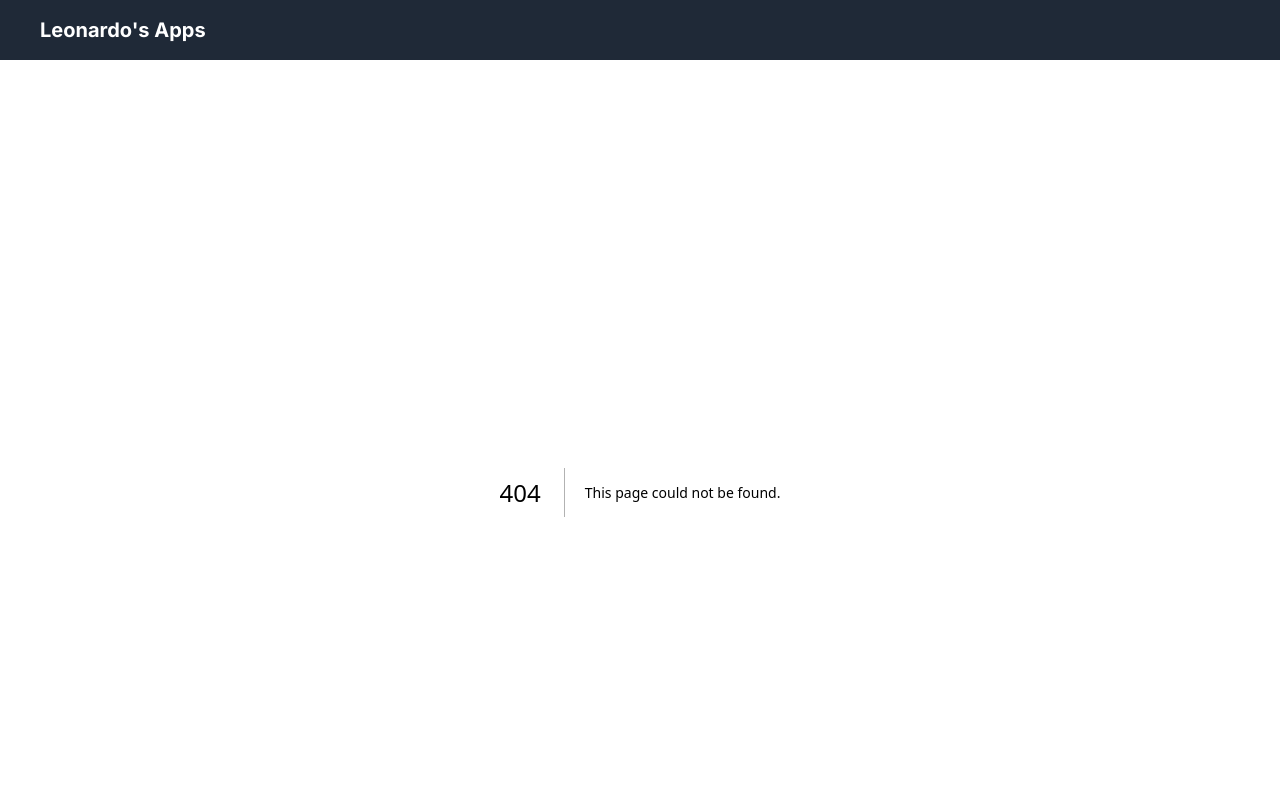
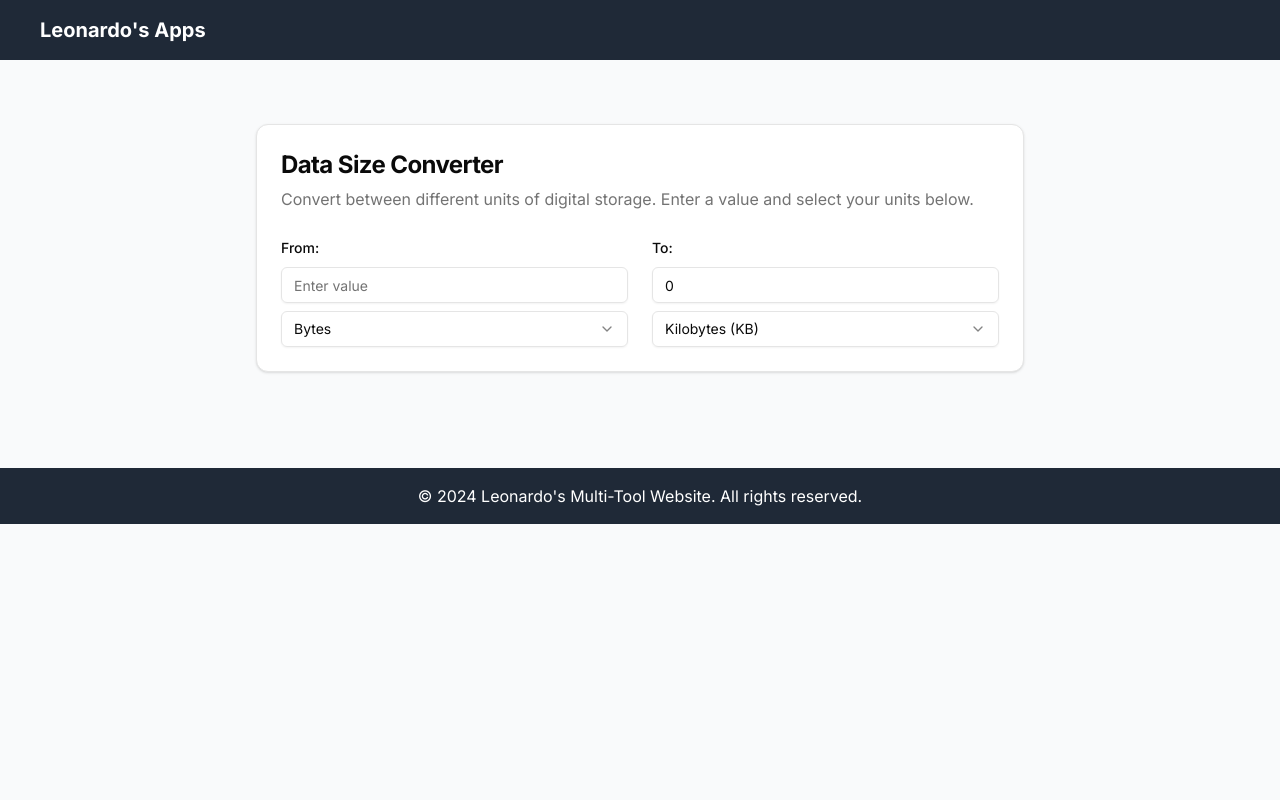
Before and after one commit to Tuanyk/leoapps, a Next.js app: page /tools/data-size-converter in a window 1280 px wide. Before the commit this address had no page. Shown: the top 800 px of the page. Built offline with nearby package versions, Linux system fonts and the light colour scheme.

Commit message:
1733998980

```diff
--- a/app/page.tsx
+++ b/app/page.tsx
@@ -27,6 +27,8 @@ export default function Home() {
         <ToolCard href="/tools/text-compare" title="Text Diff Tool" description="Compare Two Versions of Text" />
         <ToolCard href="/tools/json-formatter" title="JSON Formatter" description="Online JSON Beautifier Tool" />
         <ToolCard href="/tools/json-validator" title="JSON Validator" description="Online JSON Validator Tool" />
+        <ToolCard href="/tools/length-converter" title="Length Converter" description="Online Unit Conversion Tool" />
+        <ToolCard href="/tools/data-size-converter" title="Data Size Converter" description="Online Storage Unit Conversion Tool" />
       </div>
     </div>
   )
--- /dev/null
+++ b/app/tools/data-size-converter/data-size-converter.tsx
@@ -0,0 +1,86 @@
+'use client'
+
+import { useState } from 'react'
+import { Card, CardContent, CardHeader, CardTitle } from '@/components/ui/card'
+import { Label } from '@/components/ui/label'
+import { Input } from '@/components/ui/input'
+import {
+  Select,
+  SelectContent,
+  SelectItem,
+  SelectTrigger,
+  SelectValue,
+} from '@/components/ui/select'
+import { units, convert, type Unit } from './utils'
+
+export default function DataSizeConverter() {
+  const [value, setValue] = useState<string>('')
+  const [fromUnit, setFromUnit] = useState<Unit>(units[0])
+  const [toUnit, setToUnit] = useState<Unit>(units[1])
+
+  const result = value ? convert(parseFloat(value), fromUnit, toUnit).toFixed(8) : '0'
+
+  return (
+    <Card className="w-full max-w-3xl mx-auto">
+      <CardHeader>
+        <CardTitle className="text-2xl font-bold">Data Size Converter</CardTitle>
+        <p className="text-muted-foreground">
+          Convert between different units of digital storage. Enter a value and select your units below.
+        </p>
+      </CardHeader>
+      <CardContent className="space-y-6">
+        <div className="grid gap-6 md:grid-cols-2">
+          <div className="space-y-2">
+            <Label htmlFor="fromValue">From:</Label>
+            <Input
+              id="fromValue"
+              type="number"
+              placeholder="Enter value"
+              value={value}
+              onChange={(e) => setValue(e.target.value)}
+            />
+            <Select
+              value={fromUnit.name}
+              onValueChange={(value) => setFromUnit(units.find((u) => u.name === value) || units[0])}
+            >
+              <SelectTrigger>
+                <SelectValue placeholder="Select unit" />
+              </SelectTrigger>
+              <SelectContent>
+                {units.map((unit) => (
+                  <SelectItem key={unit.name} value={unit.name}>
+                    {unit.name}
+                  </SelectItem>
+                ))}
+              </SelectContent>
+            </Select>
+          </div>
+          <div className="space-y-2">
+            <Label htmlFor="toValue">To:</Label>
+            <Input
+              id="toValue"
+              type="text"
+              readOnly
+              value={result}
+            />
+            <Select
+              value={toUnit.name}
+              onValueChange={(value) => setToUnit(units.find((u) => u.name === value) || units[0])}
+            >
+              <SelectTrigger>
+                <SelectValue placeholder="Select unit" />
+              </SelectTrigger>
+              <SelectContent>
+                {units.map((unit) => (
+                  <SelectItem key={unit.name} value={unit.name}>
+                    {unit.name}
+                  </SelectItem>
+                ))}
+              </SelectContent>
+            </Select>
+          </div>
+        </div>
+      </CardContent>
+    </Card>
+  )
+}
--- /dev/null
+++ b/app/tools/data-size-converter/page.tsx
@@ -0,0 +1,26 @@
+import { Metadata } from 'next'
+import DataSizeConverter from './data-size-converter'
+import { BASE_URL } from '../../utils/config';
+
+
+export const metadata: Metadata = {
+  title: 'Data Size Converter | Online Storage Unit Conversion Tool',
+  description: 'Free online data size converter tool. Convert between bytes, kilobytes (KB), megabytes (MB), gigabytes (GB), terabytes (TB), and more. Simple, fast, and accurate digital storage conversions.',
+  openGraph: {
+    title: 'Data Size Converter | Online Storage Unit Conversion Tool',
+    description: 'Free online data size converter tool. Convert between bytes, kilobytes (KB), megabytes (MB), gigabytes (GB), terabytes (TB), and more. Simple, fast, and accurate digital storage conversions.',
+    url: `${BASE_URL}/tools/data-size-converter`,
+    type: 'website',
+  },
+    alternates: {
+        canonical: `${BASE_URL}/tools/data-size-converter`,
+    }
+}
+
+export default function Page() {
+  return (
+    <div className="container mx-auto px-4 py-8">
+      <DataSizeConverter />
+    </div>
+  )
+}
--- /dev/null
+++ b/app/tools/data-size-converter/utils.ts
@@ -0,0 +1,18 @@
+export type Unit = {
+    name: string
+    value: number // Conversion rate to bytes (base unit)
+  }
+
+  export const units: Unit[] = [
+    { name: 'Bytes', value: 1 },
+    { name: 'Kilobytes (KB)', value: 1024 },
+    { name: 'Megabytes (MB)', value: 1024 * 1024 },
+    { name: 'Gigabytes (GB)', value: 1024 * 1024 * 1024 },
+    { name: 'Terabytes (TB)', value: 1024 * 1024 * 1024 * 1024 },
+    { name: 'Petabytes (PB)', value: 1024 * 1024 * 1024 * 1024 * 1024 },
+  ]
+
+  export function convert(value: number, fromUnit: Unit, toUnit: Unit): number {
+    const bytes = value * fromUnit.value
+    return bytes / toUnit.value
+  }
--- /dev/null
+++ b/app/tools/length-converter/length-converter.tsx
@@ -0,0 +1,86 @@
+'use client'
+
+import { useState } from 'react'
+import { Card, CardContent, CardHeader, CardTitle } from '@/components/ui/card'
+import { Label } from '@/components/ui/label'
+import { Input } from '@/components/ui/input'
+import {
+  Select,
+  SelectContent,
+  SelectItem,
+  SelectTrigger,
+  SelectValue,
+} from '@/components/ui/select'
+import { units, convert, type Unit } from './utils'
+
+export default function LengthConverter() {
+  const [value, setValue] = useState<string>('')
+  const [fromUnit, setFromUnit] = useState<Unit>(units[0])
+  const [toUnit, setToUnit] = useState<Unit>(units[0])
+
+  const result = value ? convert(parseFloat(value), fromUnit, toUnit).toFixed(8) : '0'
+
+  return (
+    <Card className="w-full max-w-3xl mx-auto">
+      <CardHeader>
+        <CardTitle className="text-2xl font-bold">Length Converter</CardTitle>
+        <p className="text-muted-foreground">
+          Convert between different units of length. Enter a value and select your units below.
+        </p>
+      </CardHeader>
+      <CardContent className="space-y-6">
+        <div className="grid gap-6 md:grid-cols-2">
+          <div className="space-y-2">
+            <Label htmlFor="fromValue">From:</Label>
+            <Input
+              id="fromValue"
+              type="number"
+              placeholder="Enter value"
+              value={value}
+              onChange={(e) => setValue(e.target.value)}
+            />
+            <Select
+              value={fromUnit.name}
+              onValueChange={(value) => setFromUnit(units.find((u) => u.name === value) || units[0])}
+            >
+              <SelectTrigger>
+                <SelectValue placeholder="Select unit" />
+              </SelectTrigger>
+              <SelectContent>
+                {units.map((unit) => (
+                  <SelectItem key={unit.name} value={unit.name}>
+                    {unit.name}
+                  </SelectItem>
+                ))}
+              </SelectContent>
+            </Select>
+          </div>
+          <div className="space-y-2">
+            <Label htmlFor="toValue">To:</Label>
+            <Input
+              id="toValue"
+              type="text"
+              readOnly
+              value={result}
+            />
+            <Select
+              value={toUnit.name}
+              onValueChange={(value) => setToUnit(units.find((u) => u.name === value) || units[0])}
+            >
+              <SelectTrigger>
+                <SelectValue placeholder="Select unit" />
+              </SelectTrigger>
+              <SelectContent>
+                {units.map((unit) => (
+                  <SelectItem key={unit.name} value={unit.name}>
+                    {unit.name}
+                  </SelectItem>
+                ))}
+              </SelectContent>
+            </Select>
+          </div>
+        </div>
+      </CardContent>
+    </Card>
+  )
+}
--- /dev/null
+++ b/app/tools/length-converter/page.tsx
@@ -0,0 +1,25 @@
+import { Metadata } from 'next'
+import LengthConverter from './length-converter'
+import { BASE_URL } from '../../utils/config';
+
+export const metadata: Metadata = {
+  title: 'Length Converter | Online Unit Conversion Tool',
+  description: 'Free online length converter tool. Convert between meters, kilometers, miles, yards, feet, inches and more. Simple, fast and accurate length conversions.',
+  openGraph: {
+    title: 'Length Converter | Online Unit Conversion Tool',
+    description: 'Free online length converter tool. Convert between meters, kilometers, miles, yards, feet, inches and more. Simple, fast and accurate length conversions.',
+    url: `${BASE_URL}/tools/length-converter`,
+    type: 'website',
+  },
+  alternates: {
+    canonical: `${BASE_URL}/tools/length-converter`,
+  }
+}
+
+export default function Page() {
+  return (
+    <div className="container mx-auto px-4 py-8">
+      <LengthConverter />
+    </div>
+  )
+}
--- /dev/null
+++ b/app/tools/length-converter/utils.ts
@@ -0,0 +1,22 @@
+export type Unit = {
+    name: string
+    value: number // Conversion rate to meters (base unit)
+  }
+
+  export const units: Unit[] = [
+    { name: 'Meter', value: 1 },
+    { name: 'Kilometer', value: 1000 },
+    { name: 'Centimeter', value: 0.01 },
+    { name: 'Millimeter', value: 0.001 },
+    { name: 'Micrometer', value: 0.000001 },
+    { name: 'Nanometer', value: 0.000000001 },
+    { name: 'Mile', value: 1609.344 },
+    { name: 'Yard', value: 0.9144 },
+    { name: 'Foot', value: 0.3048 },
+    { name: 'Inch', value: 0.0254 },
+  ]
+
+  export function convert(value: number, fromUnit: Unit, toUnit: Unit): number {
+    const meters = value * fromUnit.value
+    return meters / toUnit.value
+  }
```
